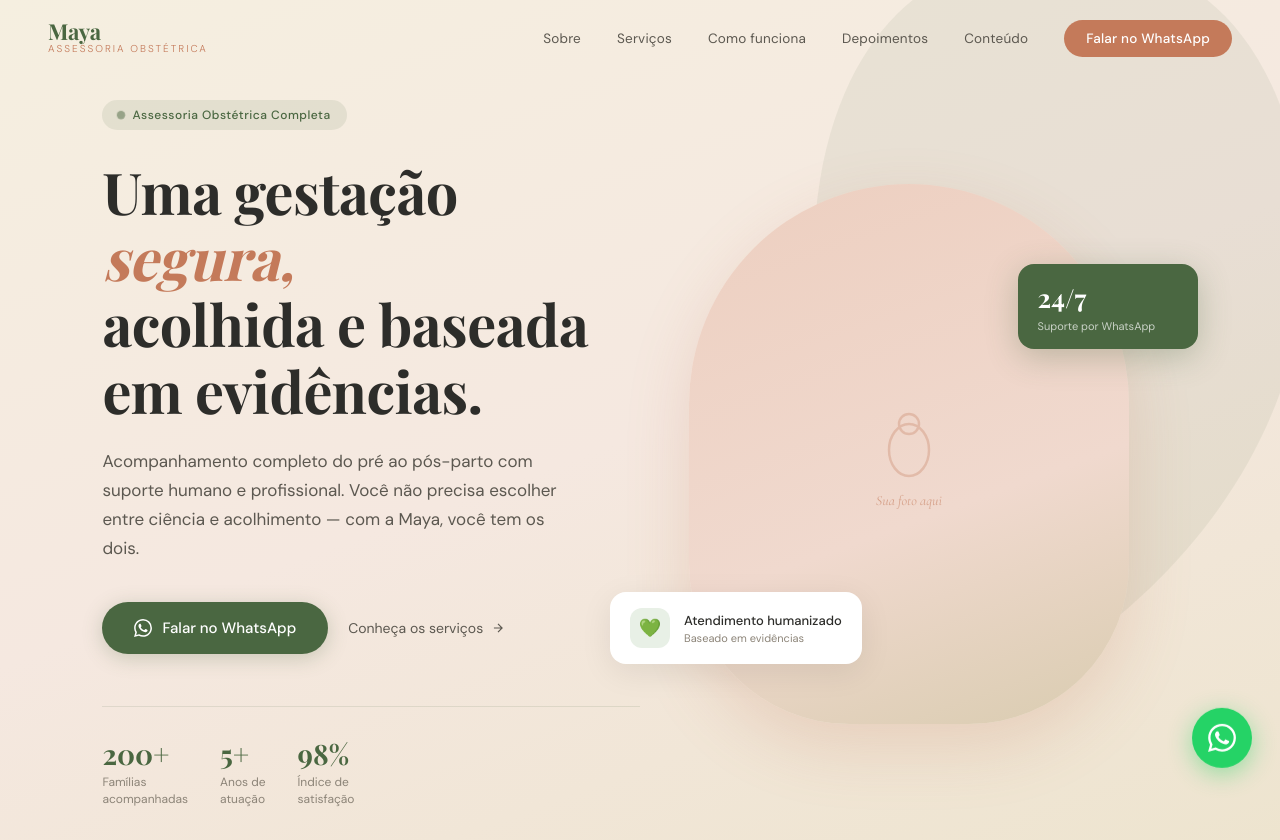
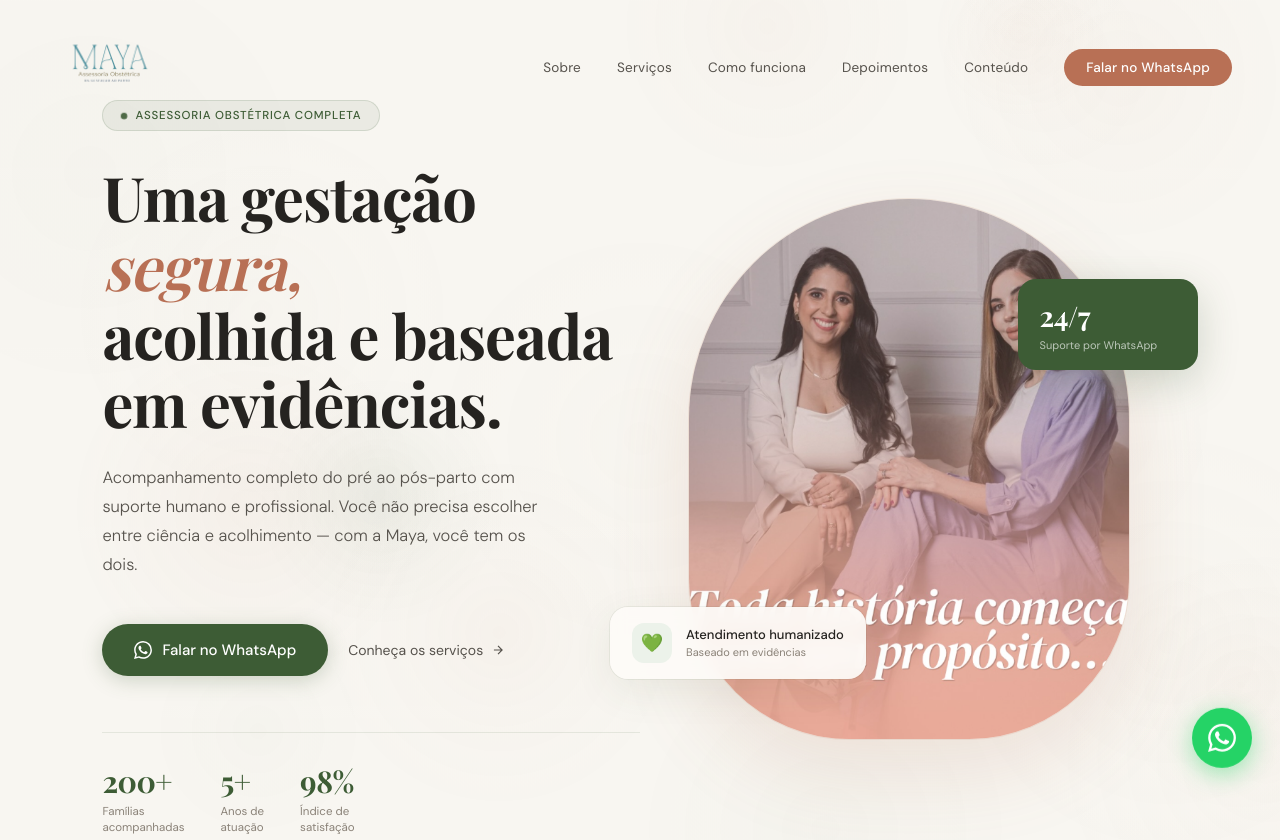
Before and after one commit to AgregaWeb/maya-site, a website built with Vite: page index.html in a window 1280 px wide. Shown: the top 840 px of the page. Built offline with nearby package versions, Linux system fonts and the light colour scheme; a web font is replaced by a local one.

Commit message:
atualizacao 22052026

```diff
--- a/css/style.css
+++ b/css/style.css
@@ -3,23 +3,26 @@
    ═══════════════════════════════════════════ */
 
 :root {
-  --sage: #4A6741;
-  --sage-light: #6B8C62;
-  --sage-pale: #A8C4A0;
-  --sage-mist: #E8F0E6;
-  --cream: #F5EFE0;
-  --cream-warm: #EDE4CE;
-  --cream-deep: #D9CCB0;
-  --terra: #C47A5A;
-  --terra-light: #D9957A;
-  --terra-pale: #F0D9CE;
-  --rose-pale: #F5E8E0;
-  --blush: #EDCFC0;
-  --white: #FDFAF4;
-  --text-dark: #2D2D2A;
-  --text-mid: #5C5850;
-  --text-light: #8C8478;
-  --border: rgba(74,103,65,0.12);
+  --sage: #3D5C35;
+  --sage-light: #5A7D52;
+  --sage-pale: #9DBAA4;
+  --sage-mist: #ECF2EA;
+  --cream: #F2EDE3;
+  --cream-warm: #EAE2D2;
+  --cream-deep: #D5C9B0;
+  --terra: #B87055;
+  --terra-light: #CE8F77;
+  --terra-pale: #EDD8CE;
+  --rose-pale: #F2E8E2;
+  --blush: #E8CCBD;
+  --off-white: #F8F6F1;
+  --off-white-2: #F3F0EA;
+  --white: #FDFBF8;
+  --text-dark: #252320;
+  --text-mid: #56524C;
+  --text-light: #8A8278;
+  --border: rgba(61,92,53,0.10);
+  --border-warm: rgba(184,112,85,0.12);
 }
 
 * { margin: 0; padding: 0; box-sizing: border-box; }
@@ -59,28 +62,28 @@ nav {
   position: fixed;
   top: 0; left: 0; right: 0;
   z-index: 100;
-  padding: 20px 48px;
+  padding: 24px 48px;
   display: flex;
   align-items: center;
   justify-content: space-between;
-  transition: background 0.4s ease, padding 0.4s ease, box-shadow 0.4s ease;
+  transition: background 0.5s ease, padding 0.4s ease, box-shadow 0.4s ease;
 }
 nav.scrolled {
-  background: rgba(253,250,244,0.95);
-  backdrop-filter: blur(12px);
+  background: rgba(248,246,241,0.92);
+  backdrop-filter: blur(16px) saturate(1.4);
+  -webkit-backdrop-filter: blur(16px) saturate(1.4);
   padding: 14px 48px;
-  box-shadow: 0 1px 0 var(--border);
+  box-shadow: 0 1px 0 rgba(61,92,53,0.08);
 }
-.nav-logo { display: flex; flex-direction: column; line-height: 1; text-decoration: none; }
-.nav-logo-main {
-  font-family: 'Playfair Display', serif;
-  font-size: 22px; font-weight: 700;
-  color: var(--sage); letter-spacing: -0.3px;
+.nav-logo { display: flex; align-items: center; text-decoration: none; }
+.logo-img {
+  height: 84px; /* Logo maior no desktop */
+  width: auto;
+  object-fit: contain;
+  transition: height 0.4s ease;
 }
-.nav-logo-sub {
-  font-size: 10px; font-weight: 300;
-  color: var(--terra);
-  letter-spacing: 2px; text-transform: uppercase; margin-top: 2px;
+nav.scrolled .logo-img {
+  height: 64px; /* Diminui um pouco ao rolar a página */
 }
 .nav-links { display: flex; align-items: center; gap: 36px; list-style: none; }
 .nav-links a {
@@ -130,7 +133,7 @@ nav.scrolled {
 ══════════════════════════════ */
 .hero {
   min-height: 100vh;
-  background: linear-gradient(160deg, var(--cream) 0%, var(--rose-pale) 50%, var(--cream-warm) 100%);
+  background: var(--off-white);
   display: grid;
   grid-template-columns: 1fr 1fr;
   align-items: center;
@@ -138,70 +141,91 @@ nav.scrolled {
   position: relative;
   overflow: hidden;
 }
-.hero-bg-leaf { position: absolute; top: -60px; right: -80px; opacity: 0.07; width: 600px; }
+
+/* Canvas de animação de fundo */
+#hero-canvas {
+  position: absolute;
+  inset: 0;
+  width: 100%;
+  height: 100%;
+  pointer-events: none;
+  z-index: 0;
+}
+
+.hero-content,
+.hero-image-wrap {
+  position: relative;
+  z-index: 1;
+}
+
+.hero-bg-leaf { display: none; }
 
 .hero-badge {
   display: inline-flex; align-items: center; gap: 8px;
-  background: rgba(74,103,65,0.1); color: var(--sage);
-  padding: 7px 16px; border-radius: 100px;
-  font-size: 12px; font-weight: 500; letter-spacing: 0.5px; margin-bottom: 28px;
+  background: rgba(61,92,53,0.07); color: var(--sage);
+  border: 1px solid rgba(61,92,53,0.15);
+  padding: 7px 18px; border-radius: 100px;
+  font-size: 11.5px; font-weight: 500; letter-spacing: 0.8px; margin-bottom: 32px;
+  text-transform: uppercase;
 }
 .hero-badge-dot {
   width: 6px; height: 6px; background: var(--sage); border-radius: 50%;
-  animation: pulse 2s infinite;
+  animation: pulse 2.5s infinite;
 }
 @keyframes pulse {
   0%,100% { opacity:1; transform:scale(1); }
-  50%      { opacity:0.5; transform:scale(1.4); }
+  50%      { opacity:0.4; transform:scale(1.5); }
 }
 
 .hero h1 {
   font-family: 'Playfair Display', serif;
-  font-size: clamp(38px, 4.5vw, 60px);
-  font-weight: 700; line-height: 1.15;
-  color: var(--text-dark); margin-bottom: 24px; letter-spacing: -0.5px;
+  font-size: clamp(40px, 4.8vw, 64px);
+  font-weight: 700; line-height: 1.12;
+  color: var(--text-dark); margin-bottom: 26px; letter-spacing: -1px;
 }
-.hero h1 em { font-style: italic; color: var(--terra); }
+.hero h1 em { font-style: italic; color: var(--terra); font-weight: 600; }
 
 .hero-sub {
-  font-size: 17px; line-height: 1.7;
-  color: var(--text-mid); max-width: 460px; margin-bottom: 40px;
+  font-size: 16.5px; line-height: 1.75;
+  color: var(--text-mid); max-width: 440px; margin-bottom: 44px;
+  font-weight: 300;
 }
 .hero-actions { display: flex; align-items: center; gap: 20px; flex-wrap: wrap; }
 
 .hero-stats {
-  display: flex; gap: 32px; margin-top: 52px;
+  display: flex; gap: 36px; margin-top: 56px;
   padding-top: 28px; border-top: 1px solid var(--border);
 }
 .hero-stat-num {
   font-family: 'Playfair Display', serif;
-  font-size: 28px; font-weight: 700; color: var(--sage);
+  font-size: 30px; font-weight: 700; color: var(--sage);
+  letter-spacing: -0.5px;
 }
-.hero-stat-label { font-size: 12px; color: var(--text-light); margin-top: 2px; line-height: 1.4; }
+.hero-stat-label { font-size: 11.5px; color: var(--text-light); margin-top: 3px; line-height: 1.45; }
 
 .hero-image-wrap { position: relative; display: flex; justify-content: center; align-items: center; }
 .hero-img-frame {
   width: 440px; height: 540px;
   border-radius: 220px 220px 160px 160px;
-  background: linear-gradient(160deg, var(--blush) 0%, var(--terra-pale) 60%, var(--cream-deep) 100%);
+  background: linear-gradient(160deg, var(--off-white-2) 0%, var(--blush) 40%, var(--terra-pale) 100%);
   position: relative; overflow: hidden;
-  box-shadow: 0 24px 64px rgba(196,122,90,0.2);
+  box-shadow: 0 32px 80px rgba(184,112,85,0.15), 0 0 0 1px var(--border-warm);
 }
 .hero-img-inner {
   position: absolute; inset: 0;
   display: flex; align-items: center; justify-content: center;
-  flex-direction: column; gap: 12px;
 }
-.hero-img-icon { width: 80px; opacity: 0.3; }
-.hero-img-text {
-  font-family: 'Cormorant Garamond', serif;
-  font-style: italic; font-size: 14px; color: var(--terra); opacity: 0.6;
+.hero-photo {
+  width: 100%; height: 100%;
+  object-fit: cover;
+  object-position: center top;
 }
 
 .hero-float-card {
   position: absolute; bottom: 60px; left: -30px;
-  background: white; border-radius: 16px; padding: 16px 20px;
-  box-shadow: 0 8px 32px rgba(0,0,0,0.08);
+  background: rgba(253,251,248,0.92); border-radius: 18px; padding: 16px 22px;
+  box-shadow: 0 12px 40px rgba(61,92,53,0.08), 0 0 0 1px rgba(61,92,53,0.07);
+  backdrop-filter: blur(8px);
   display: flex; align-items: center; gap: 14px; min-width: 220px;
 }
 .hero-float-card-icon {
@@ -213,14 +237,14 @@ nav.scrolled {
 
 .hero-float-card-2 {
   position: absolute; top: 80px; right: -20px;
-  background: var(--sage); border-radius: 16px; padding: 16px 20px;
-  box-shadow: 0 8px 32px rgba(74,103,65,0.3); min-width: 180px;
+  background: var(--sage); border-radius: 18px; padding: 18px 22px;
+  box-shadow: 0 12px 40px rgba(61,92,53,0.22); min-width: 180px;
 }
 .hero-float-card-2 .hfc2-num {
   font-family: 'Playfair Display', serif;
-  font-size: 26px; font-weight: 700; color: white;
+  font-size: 28px; font-weight: 700; color: white; letter-spacing: -0.5px;
 }
-.hero-float-card-2 .hfc2-label { font-size: 11px; color: rgba(255,255,255,0.7); margin-top: 4px; }
+.hero-float-card-2 .hfc2-label { font-size: 11px; color: rgba(255,255,255,0.65); margin-top: 4px; }
 
 /* ══════════════════════════════
    BOTÕES GLOBAIS
@@ -292,11 +316,11 @@ section { padding: 100px 8vw; }
   background: linear-gradient(135deg, var(--cream-warm) 0%, var(--blush) 100%);
   position: relative; overflow: hidden;
 }
-.sobre-img-placeholder {
-  position: absolute; inset: 0;
-  display: flex; flex-direction: column; align-items: center; justify-content: center;
-  gap: 10px; color: var(--terra); opacity: 0.4;
-  font-family: 'Cormorant Garamond', serif; font-style: italic; font-size: 15px;
+.sobre-photo {
+  width: 100%; height: 100%;
+  object-fit: cover;
+  object-position: center top;
+  display: block;
 }
 .sobre-badge {
   position: absolute; bottom: 24px; right: -20px;
@@ -527,8 +551,14 @@ section { padding: 100px 8vw; }
 ══════════════════════════════ */
 footer { background:#1E1E1B; padding:64px 8vw 32px; color:rgba(255,255,255,0.5); }
 .footer-grid { display:grid; grid-template-columns:1.5fr 1fr 1fr 1fr; gap:48px; margin-bottom:56px; }
-.footer-brand .nav-logo-main { color:var(--sage-pale); font-size:24px; }
-.footer-brand .nav-logo-sub  { color:var(--terra-light); opacity:0.7; }
+.footer-brand .nav-logo-main {
+  color:var(--sage-pale); font-size:24px;
+  font-family: 'Playfair Display', serif; font-weight: 700; letter-spacing: -0.3px;
+}
+.footer-brand .nav-logo-sub {
+  color:var(--terra-light); opacity:0.7;
+  font-size: 10px; font-weight: 300; letter-spacing: 2px; text-transform: uppercase; margin-top: 2px;
+}
 .footer-brand p { font-size:13.5px; line-height:1.7; margin-top:16px; max-width:240px; }
 .footer-col h4 { font-size:13px; font-weight:500; color:rgba(255,255,255,0.8); letter-spacing:1px; text-transform:uppercase; margin-bottom:20px; }
 .footer-col ul { list-style:none; display:flex; flex-direction:column; gap:10px; }
@@ -585,6 +615,8 @@ footer { background:#1E1E1B; padding:64px 8vw 32px; color:rgba(255,255,255,0.5);
 @media (max-width:768px) {
   nav          { padding:16px 20px; }
   nav.scrolled { padding:12px 20px; }
+  .logo-img    { height: 56px; }
+  nav.scrolled .logo-img { height: 48px; }
   .nav-links   { display:none; }
   .hamburger   { display:flex; }
   .hero        { grid-template-columns:1fr; padding:100px 20px 60px; text-align:center; }
--- a/index.html
+++ b/index.html
@@ -16,8 +16,7 @@
 <!-- ═══════════════════════ NAV ═══════════════════════ -->
 <nav id="nav">
   <a href="#" class="nav-logo">
-    <span class="nav-logo-main">Maya</span>
-    <span class="nav-logo-sub">Assessoria Obstétrica</span>
+    <img src="assets/logo.png" alt="Maya Assessoria Obstétrica" class="logo-img">
   </a>
   <ul class="nav-links">
     <li><a href="#sobre">Sobre</a></li>
@@ -46,14 +45,8 @@
 <!-- ═══════════════════════ HERO ═══════════════════════ -->
 <section class="hero">
 
-  <!-- Folha decorativa SVG -->
-  <svg class="hero-bg-leaf" viewBox="0 0 400 500" fill="none" xmlns="http://www.w3.org/2000/svg">
-    <path d="M200 480 C80 400 20 280 40 160 C60 40 140 0 200 20 C260 0 340 40 360 160 C380 280 320 400 200 480Z" fill="#4A6741"/>
-    <path d="M200 480 L200 20" stroke="#4A6741" stroke-width="2" stroke-dasharray="4 8" opacity="0.4"/>
-    <path d="M200 200 C140 180 100 140 80 100" stroke="#4A6741" stroke-width="1.5" fill="none" opacity="0.4"/>
-    <path d="M200 260 C260 240 300 200 320 160" stroke="#4A6741" stroke-width="1.5" fill="none" opacity="0.4"/>
-    <path d="M200 340 C140 320 100 280 90 240" stroke="#4A6741" stroke-width="1.5" fill="none" opacity="0.4"/>
-  </svg>
+  <!-- Canvas animado de fundo -->
+  <canvas id="hero-canvas"></canvas>
 
   <!-- Conteúdo -->
   <div class="hero-content">
@@ -107,12 +100,7 @@
   <div class="hero-image-wrap reveal-right">
     <div class="hero-img-frame">
       <div class="hero-img-inner">
-        <!-- Substitua esta div por uma tag <img src="assets/hero-foto.jpg"> -->
-        <svg class="hero-img-icon" viewBox="0 0 80 80" fill="none">
-          <ellipse cx="40" cy="50" rx="20" ry="26" stroke="#C47A5A" stroke-width="2.5"/>
-          <circle cx="40" cy="24" r="10" stroke="#C47A5A" stroke-width="2.5"/>
-        </svg>
-        <span class="hero-img-text">Sua foto aqui</span>
+        <img src="assets/equipe.jpg" alt="Equipe Maya — Enfermeiras Obstétricas" class="hero-photo">
       </div>
     </div>
     <div class="hero-float-card">
@@ -135,14 +123,7 @@
 
     <div class="sobre-img-wrap reveal-left">
       <div class="sobre-img">
-        <!-- Substitua o conteúdo abaixo por <img src="assets/equipe.jpg" alt="Equipe Maya"> -->
-        <div class="sobre-img-placeholder">
-          <svg width="60" height="60" viewBox="0 0 60 60" fill="none">
-            <circle cx="30" cy="20" r="12" stroke="#C47A5A" stroke-width="2"/>
-            <path d="M10 52 C10 38 20 30 30 30 C40 30 50 38 50 52" stroke="#C47A5A" stroke-width="2" fill="none"/>
-          </svg>
-          <span>Foto da equipe</span>
-        </div>
+        <img src="assets/equipe.jpg" alt="Equipe Maya" class="sobre-photo">
       </div>
       <div class="sobre-badge">
         <div class="sobre-badge-num">COREN</div>
--- a/js/main.js
+++ b/js/main.js
@@ -11,8 +11,8 @@ document.addEventListener('DOMContentLoaded', () => {
   });
 
   /* ── MENU MOBILE ── */
-  const hamburger  = document.getElementById('hamburger');
-  const mobileMenu = document.getElementById('mobileMenu');
+  const hamburger   = document.getElementById('hamburger');
+  const mobileMenu  = document.getElementById('mobileMenu');
   const mobileClose = document.getElementById('mobileClose');
 
   hamburger.addEventListener('click',  () => mobileMenu.classList.add('open'));
@@ -56,4 +56,140 @@ document.addEventListener('DOMContentLoaded', () => {
     });
   });
 
+  /* ── HERO CANVAS ANIMATION ── */
+  initHeroCanvas();
+
 });
+
+/* ═══════════════════════════════════════════
+   HERO CANVAS — Orbs orgânicos flutuantes
+   Paleta off-white/sage/terra — clean & alive
+   ═══════════════════════════════════════════ */
+function initHeroCanvas() {
+  const canvas = document.getElementById('hero-canvas');
+  if (!canvas) return;
+
+  const ctx = canvas.getContext('2d');
+
+  /* Paleta refinada */
+  const palette = [
+    { r: 61,  g: 92,  b: 53  }, /* sage escuro   */
+    { r: 90,  g: 125, b: 82  }, /* sage médio     */
+    { r: 157, g: 186, b: 164 }, /* sage pálido    */
+    { r: 184, g: 112, b: 85  }, /* terra          */
+    { r: 206, g: 143, b: 119 }, /* terra claro    */
+    { r: 232, g: 204, b: 189 }, /* blush          */
+    { r: 213, g: 201, b: 176 }, /* cream deep     */
+  ];
+
+  let orbs  = [];
+  let width = 0, height = 0;
+  let mouse = { x: -9999, y: -9999 };
+  let raf;
+
+  /* ── resize ── */
+  function resize() {
+    width  = canvas.width  = canvas.offsetWidth;
+    height = canvas.height = canvas.offsetHeight;
+  }
+
+  /* ── factory ── */
+  function createOrb(fromBottom) {
+    const c = palette[Math.floor(Math.random() * palette.length)];
+    return {
+      x:          Math.random() * width,
+      y:          fromBottom ? height + 60 + Math.random() * 100 : Math.random() * height,
+      baseR:      70 + Math.random() * 180,
+      vx:         (Math.random() - 0.5) * 0.15,
+      vy:         -(0.06 + Math.random() * 0.12),
+      phase:      Math.random() * Math.PI * 2,
+      phaseSpeed: 0.003 + Math.random() * 0.005,
+      alpha:      0.025 + Math.random() * 0.04,
+      cr: c.r, cg: c.g, cb: c.b,
+    };
+  }
+
+  function buildOrbs(n) {
+    orbs = Array.from({ length: n }, () => createOrb(false));
+  }
+
+  /* ── draw loop ── */
+  function draw() {
+    ctx.clearRect(0, 0, width, height);
+
+    for (let i = 0; i < orbs.length; i++) {
+      const o = orbs[i];
+
+      o.phase += o.phaseSpeed;
+      o.x     += o.vx + Math.sin(o.phase * 0.6) * 0.12;
+      o.y     += o.vy;
+
+      /* repulsão suave do mouse */
+      const dx   = o.x - mouse.x;
+      const dy   = o.y - mouse.y;
+      const dist = Math.hypot(dx, dy);
+      if (dist < 220 && dist > 0) {
+        const force = (220 - dist) / 220 * 0.5;
+        o.x += (dx / dist) * force;
+        o.y += (dy / dist) * force;
+      }
+
+      /* recicla quando sai pelo topo */
+      if (o.y + o.baseR < -10) {
+        orbs[i] = createOrb(true);
+        continue;
+      }
+
+      /* raio pulsante */
+      const liveR  = o.baseR + Math.sin(o.phase) * 14;
+      const liveA  = o.alpha * (0.75 + Math.sin(o.phase * 1.3) * 0.25);
+      const driftX = Math.sin(o.phase * 0.8) * 10;
+
+      const grad = ctx.createRadialGradient(
+        o.x + driftX, o.y, 0,
+        o.x + driftX, o.y, liveR
+      );
+      grad.addColorStop(0,    `rgba(${o.cr},${o.cg},${o.cb},${liveA})`);
+      grad.addColorStop(0.45, `rgba(${o.cr},${o.cg},${o.cb},${liveA * 0.45})`);
+      grad.addColorStop(1,    `rgba(${o.cr},${o.cg},${o.cb},0)`);
+
+      ctx.beginPath();
+      ctx.arc(o.x + driftX, o.y, liveR, 0, Math.PI * 2);
+      ctx.fillStyle = grad;
+      ctx.fill();
+    }
+
+    raf = requestAnimationFrame(draw);
+  }
+
+  /* ── eventos ── */
+  const hero = canvas.closest('.hero');
+
+  hero.addEventListener('mousemove', e => {
+    const rect = canvas.getBoundingClientRect();
+    mouse.x = e.clientX - rect.left;
+    mouse.y = e.clientY - rect.top;
+  });
+
+  hero.addEventListener('mouseleave', () => {
+    mouse.x = -9999; mouse.y = -9999;
+  });
+
+  /* toque mobile */
+  hero.addEventListener('touchmove', e => {
+    const rect  = canvas.getBoundingClientRect();
+    const touch = e.touches[0];
+    mouse.x = touch.clientX - rect.left;
+    mouse.y = touch.clientY - rect.top;
+  }, { passive: true });
+
+  window.addEventListener('resize', () => {
+    resize();
+    buildOrbs(20);
+  });
+
+  /* ── init ── */
+  resize();
+  buildOrbs(20);
+  draw();
+}
```
Also changed, not shown: assets/equipe.jpg (added), assets/logo.png (added).
